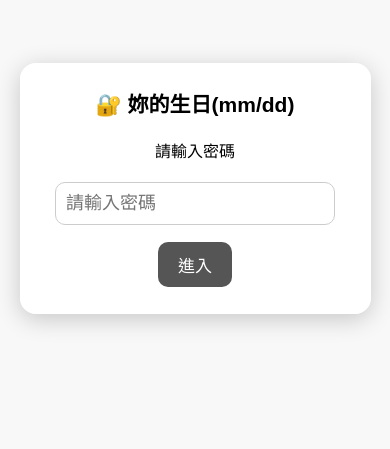
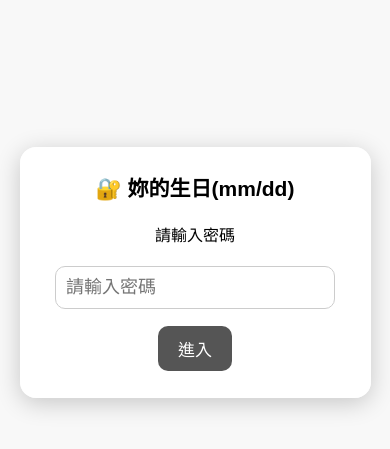
Before and after one commit to Ldy337/dating, a plain HTML site: page index.html in a window 390 px wide. Shown: the part 317-766 px from the top of the page. Drawn offline with nearby package versions, Linux system fonts and the light colour scheme.

Commit message:
Update index.html

```diff
--- a/index.html
+++ b/index.html
@@ -28,7 +28,7 @@
             display: flex;
             justify-content: center;
             align-items: flex-start;
-            padding-top: 45vh;
+            padding-top: 55vh;
             background-color: #f5f5f5;
             background-image: none;
             background-size: cover;
@@ -169,7 +169,7 @@
 
         @media (max-width: 600px) {
             body {
-                padding-top: 45vh;
+                padding-top: 55vh;
                 background-attachment: scroll;
             }
 
```
